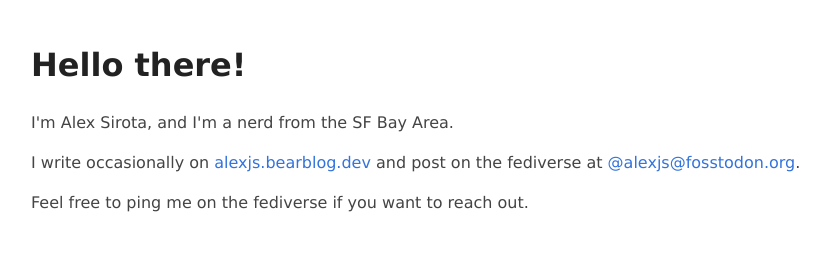
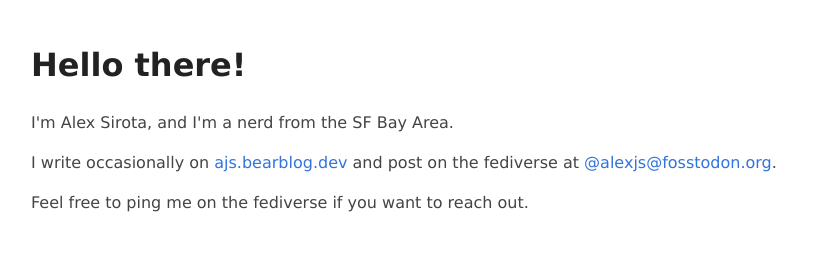
Before and after one commit to ajs256/alexsite, a website built with Parcel: page index.html in a window 1280 px wide. Shown: the whole page, without its empty margins (209-1034 px from the left). Built offline with nearby package versions, Linux system fonts and the light colour scheme.

Commit message:
forgot my own blog domain

```diff
--- a/index.html
+++ b/index.html
@@ -11,7 +11,7 @@
     <p>I'm Alex Sirota, and I'm a nerd from the SF Bay Area.</p>
     <p>
       I write occasionally on
-      <a href="https://alexjs.bearblog.dev">alexjs.bearblog.dev</a> and post on
+      <a href="https://ajs.bearblog.dev">ajs.bearblog.dev</a> and post on
       the fediverse at
       <a rel="me" href="https://fosstodon.org/@alexjs">@alexjs@fosstodon.org</a>.
     </p>
```
